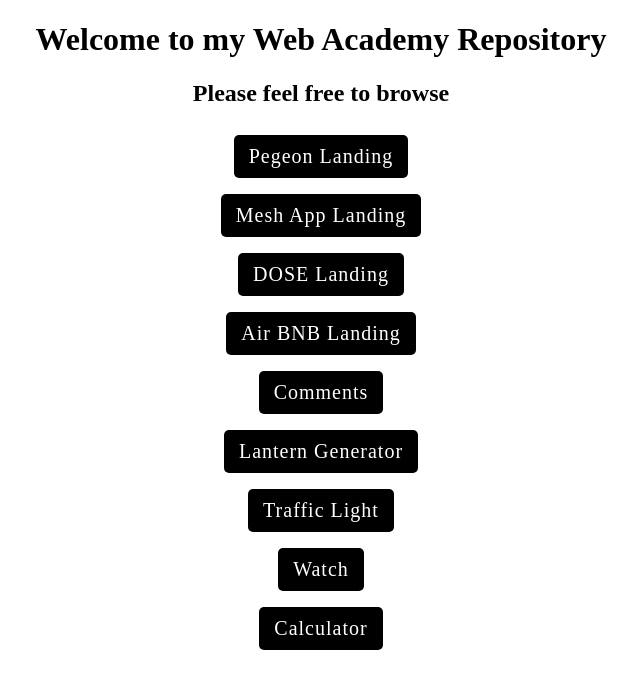
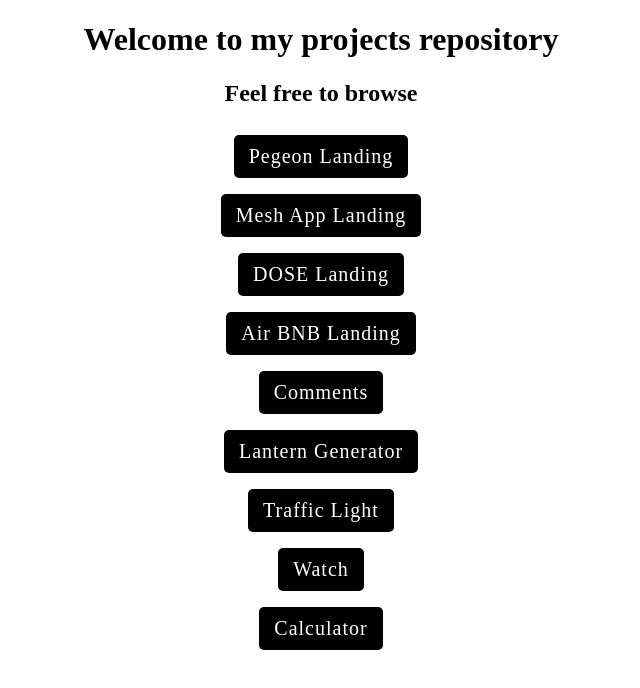
Before and after one commit to Vasyl-Pidgornyi/Own-projects, a website: page index.html in a window 1280 px wide. Shown: the top 688 px of the page, without its empty margins (319-959 px from the left). Drawn offline with Linux system fonts and the light colour scheme.

Commit message:
index.html upd

```diff
--- a/index.html
+++ b/index.html
@@ -9,8 +9,8 @@
   </head>
   <body>
     <div class="page-cover">
-      <h1 class="page-text">Welcome to my Web Academy Repository</h1>
-      <h2 class="page-text">Please feel free to browse</h2>
+      <h1 class="page-text">Welcome to my projects repository</h1>
+      <h2 class="page-text">Feel free to browse</h2>
       <div class="links-list">
         <a href="./Pegeon_Landing_Page/index.html" class="link-style"
           >Pegeon Landing</a
```
